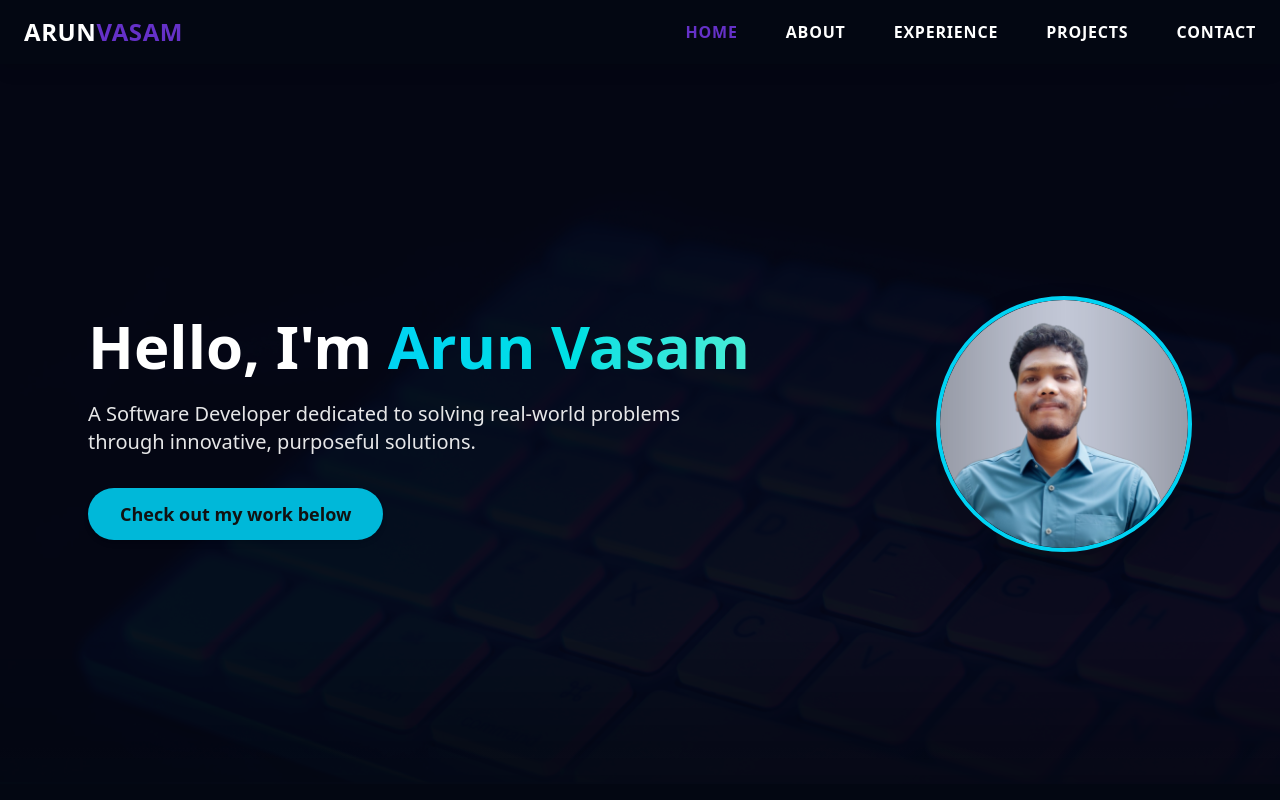
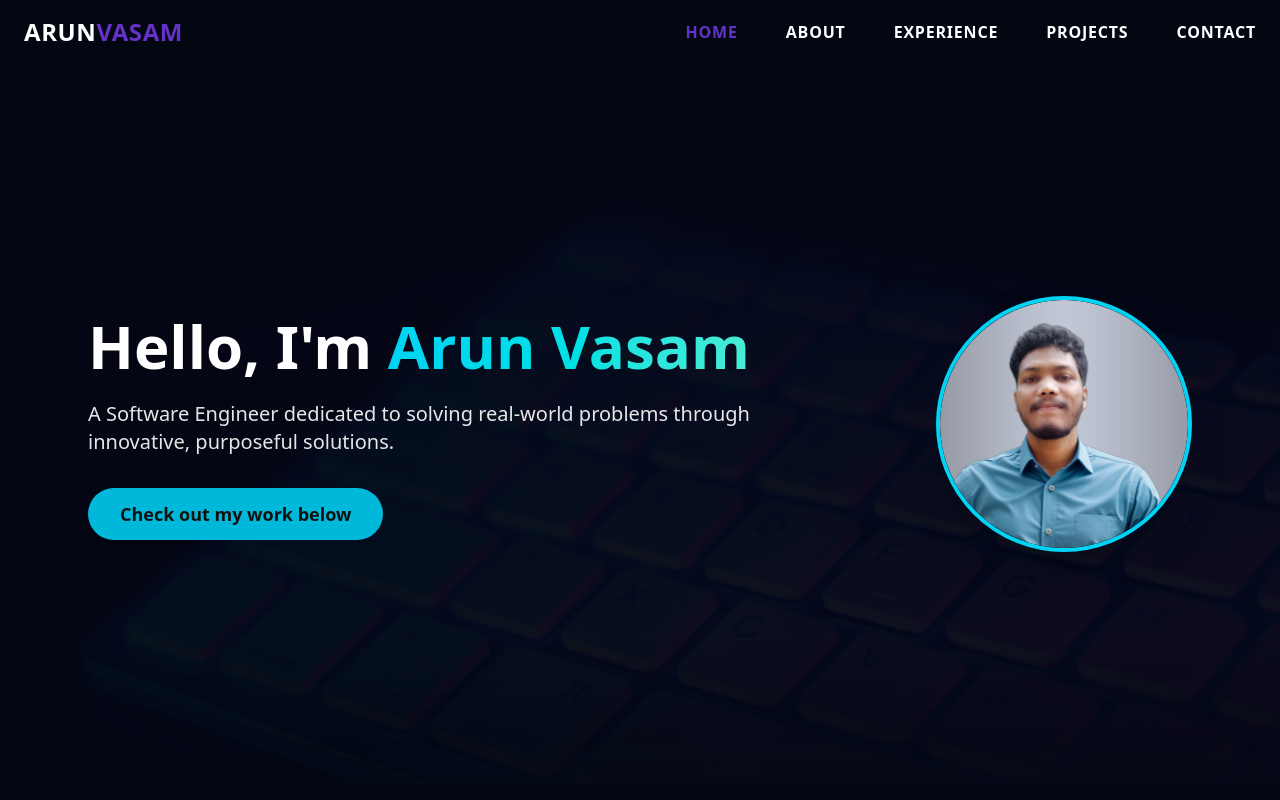
Before and after one commit to ArunPandyanVasam/arun-vasam, a React (Vite) app: page / in a window 1280 px wide. Shown: the top 800 px of the page. Built offline with nearby package versions, Linux system fonts and the light colour scheme.

Commit message:
about update

```diff
--- a/src/components/About/About.jsx
+++ b/src/components/About/About.jsx
@@ -9,7 +9,7 @@ const About = () => {
   const tabs = ["Story", "Skills", "Tools"];
 
   const tabContent = {
-    Story: `I'm an aspiring Software Developer with a strong foundation in computer science fundamentals and a deep curiosity about how systems work under the hood. My journey began with small coding experiments, which evolved into building real-world projects and exploring scalable backend systems.
+    Story: `I'm an aspiring Software Engineer with a strong foundation in computer science fundamentals and a deep curiosity about how systems work under the hood. My journey began with small coding experiments, which evolved into building real-world projects and exploring scalable backend systems.
             I have hands-on experience in object-oriented programming, data structures and algorithms, relational and non-relational databases, and RESTful API development. I particularly enjoy solving complex problems, designing clean system architecture, and writing maintainable code.
             Currently, I'm deepening my skills through consistent, structured learning and full stack projects. I'm seeking an opportunity to contribute to a collaborative, engineering-driven environment where I can apply my knowledge, grow with a team, and make a meaningful impact as a developer.`,
 
--- a/src/components/Hero/Hero.jsx
+++ b/src/components/Hero/Hero.jsx
@@ -48,7 +48,7 @@ const Hero = () => {
             transition={{ delay: 0.4, duration: 0.6 }}
             className="text-base sm:text-lg md:text-xl text-white/90 font-medium mb-8"
           >
-            A Software Developer dedicated to solving real-world problems
+            A Software Engineer dedicated to solving real-world problems
             through innovative, purposeful solutions.
           </motion.p>
 
```
